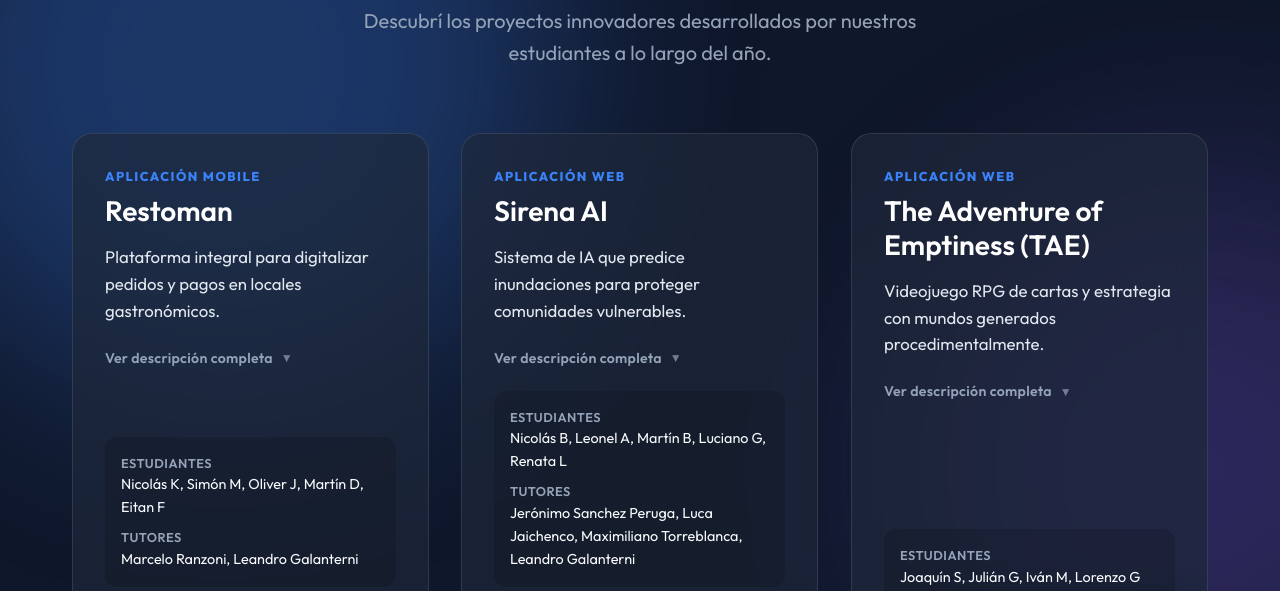
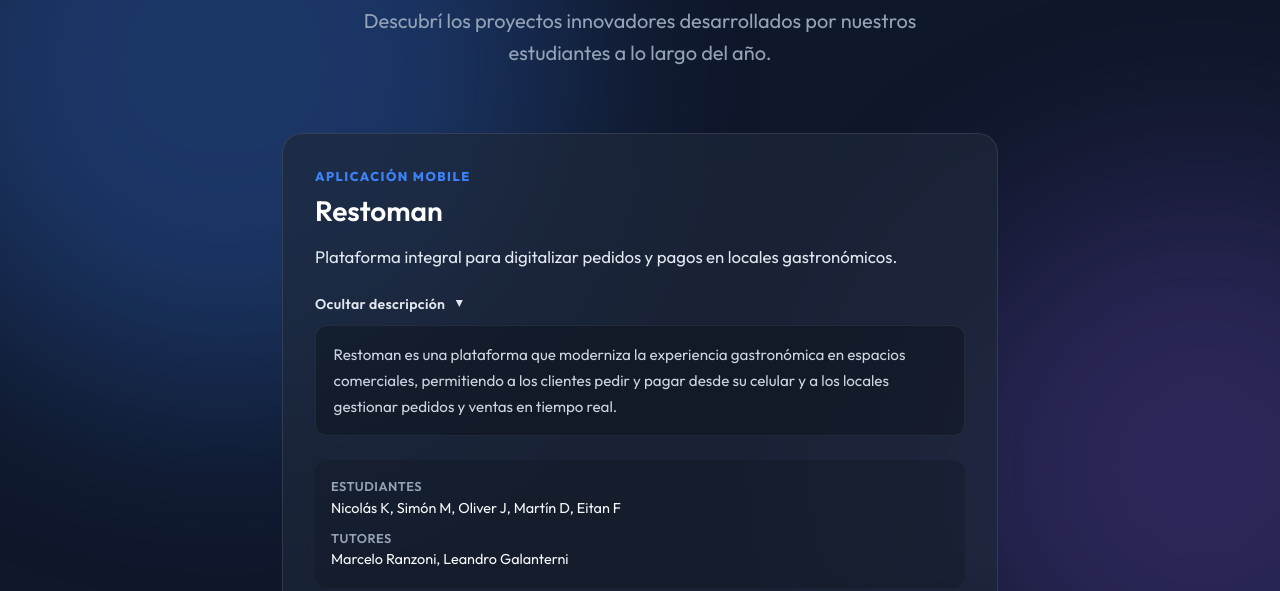
Before and after one commit to IanPol0/ticxp-2026-landing, a plain HTML site: page index.html in a window 1280 px wide. Shown: the part 209-800 px from the top of the page. Drawn offline with Linux system fonts and the light colour scheme.

Commit message:
style changes

```diff
--- a/script.js
+++ b/script.js
@@ -94,9 +94,17 @@ document.addEventListener('DOMContentLoaded', () => {
 
             grid.appendChild(card);
 
-            // Accordion toggle
+            // Accordion toggle — open by default
             const btn = card.querySelector('.desc-toggle-btn');
             const wrapper = card.querySelector('.desc-wrapper');
+
+            // Initialize as open
+            wrapper.classList.add('open');
+            btn.classList.add('open');
+            btn.setAttribute('aria-expanded', 'true');
+            btn.querySelector('.arrow').textContent = '▲';
+            btn.firstChild.textContent = 'Ocultar descripción ';
+
             btn.addEventListener('click', () => {
                 const isOpen = wrapper.classList.toggle('open');
                 btn.classList.toggle('open', isOpen);
--- a/styles.css
+++ b/styles.css
@@ -100,15 +100,15 @@ body {
 
 /* Container & Grid */
 .container {
-    max-width: 1200px;
+    max-width: 780px;
     margin: 0 auto;
     padding: 0 2rem 4rem;
     flex: 1;
 }
 
 .projects-grid {
-    display: grid;
-    grid-template-columns: repeat(auto-fill, minmax(340px, 1fr));
+    display: flex;
+    flex-direction: column;
     gap: 2rem;
 }
 
```
